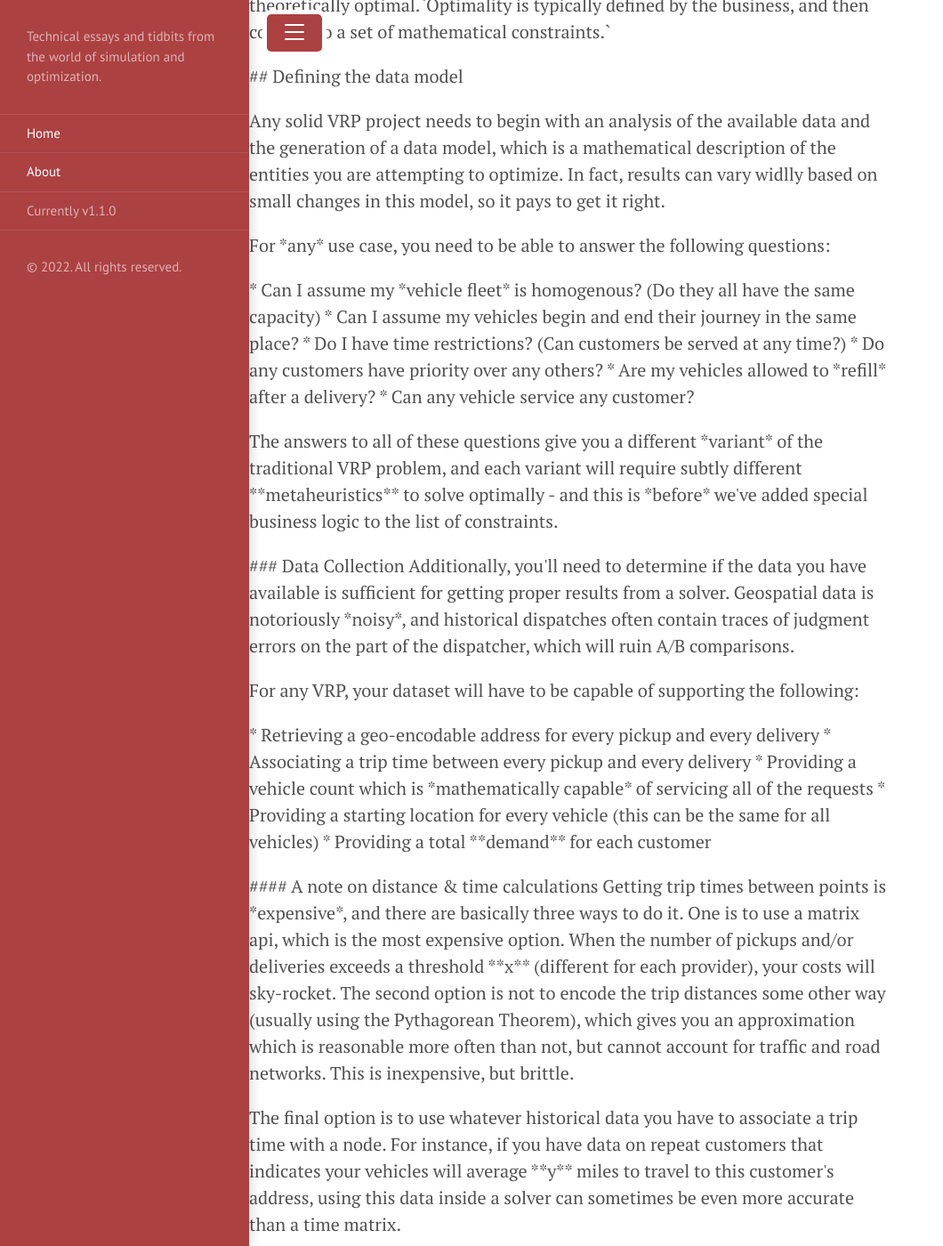
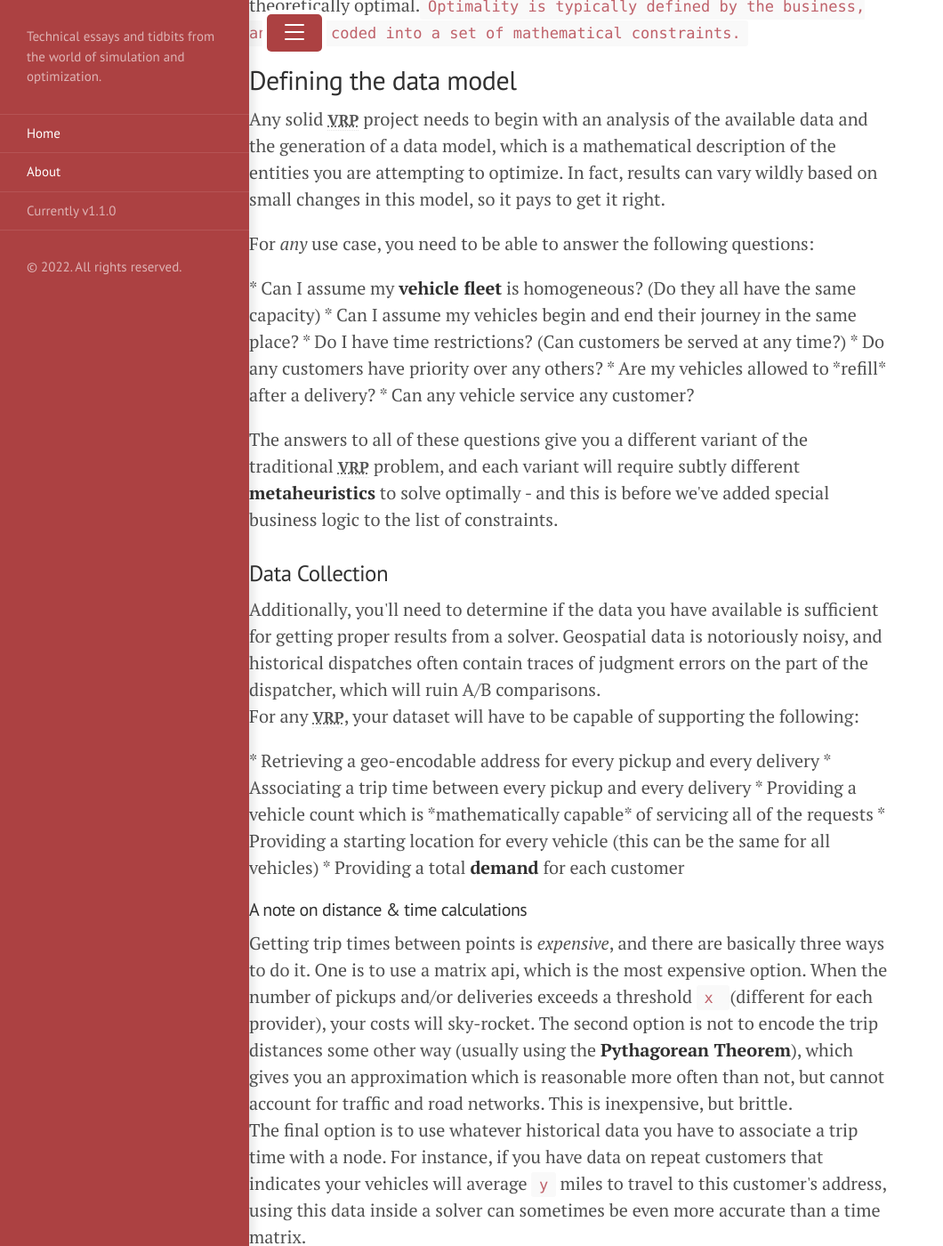
Before and after one commit to jamesneb/jamesneb.github.io, a Jekyll site: the page built from _posts/2022-04-02-notes_on_optimization.md, in a window 1280 px wide and 1400 px high, scrolled down 737 px. Shown: the whole window at 89% size, without its empty margins (0-1060 px from the left). Built offline with Jekyll 4.4.1, drawn with Linux system fonts in a browser that asks for light colours; some of the changed text lies outside the part shown.

Commit message:
Adds formatting to 2022-04-02 post

```diff
--- a/_posts/2022-04-02-notes_on_optimization.md
+++ b/_posts/2022-04-02-notes_on_optimization.md
@@ -6,70 +6,71 @@ title: Notes on VRP Optimization
 As consumers, most of us don't put a great deal of thought into how the products we purchase travel
 from storage facility to doorstep - we mostly just care that they arrive as scheduled and in good
 condition. Beneath the surface, though, is a fascinating technical problem that always goes
-someting like this:
+something like this:
 <p>
 <blockquote>
- A company maintains a fleet of *vehicles* which need to service a collection of
-*customers* in a certain *timeframe*.</blockquote>
+ A company maintains a fleet of <em>>vehicles</em> which need to service a collection of
+<em>customers</em> in a certain <em>time-frame</em>.</blockquote>
 
 How do we make sure that we are doing this efficiently?
 <p>
-Failure to do so results in extra cost due to **fuel consumption**, **vehicle maintenance** and
-**labor**. When you take these considerations together with special constraints defined by the
-particular business, such as a **maximum working day**, **guaranteed time**, and **time windows**,
+Failure to do so results in extra cost due to <strong>fuel consumption</strong>, <strong>vehicle maintenance</strong> and
+<strong>labor</strong>. When you take these considerations together with special constraints defined by the
+particular business, such as a <em>maximum working day</em>, <em>guaranteed time</em>, and <em>time windows</em>,
 you get <abbr title="Vehicle Routing Problem">VRP</abbr>.
 
 <p>
-<abbr title="Vehicle Routing Problem">VRP</abbr> is a generalization of the Traveing Salesman Problem - no exact solutions are known for the size
+<abbr title="Vehicle Routing Problem">VRP</abbr> is a generalization of the Traveling Salesman Problem - no exact solutions are known for the size
 of practical, real-world data-sets, and so typically heuristics are employed to reach reasonable
-solutions that may not be theoretically optimal.`Optimality is typically defined by the business,
-and then coded into a set of mathematical constraints.`
+solutions that may not be theoretically optimal.<code>Optimality is typically defined by the business,
+and then coded into a set of mathematical constraints.</code>
 <p>
 
-## Defining the data model
+<h2> Defining the data model</h2>
 <p>
-Any solid VRP project needs to begin with an analysis of the available data and the generation of a
+Any solid <abbr title="Vehicle Routing Problem">VRP</abbr> project needs to begin with an analysis of the available data and the generation of a
 data model, which is a mathematical description of the entities you are attempting to optimize. In
-fact, results can vary widlly based on small changes in this model, so it pays to get it right.
+fact, results can vary wildly based on small changes in this model, so it pays to get it right.
 <p>
-For *any* use case, you need to be able to answer the following questions:
+For <em>any</em> use case, you need to be able to answer the following questions:
 <p>
-* Can I assume my *vehicle fleet* is homogenous? (Do they all have the same capacity)
+* Can I assume my <strong>vehicle fleet</strong> is homogeneous? (Do they all have the same capacity)
 * Can I assume my vehicles begin and end their journey in the same place?
 * Do I have time restrictions? (Can customers be served at any time?)
 * Do any customers have priority over any others?
 * Are my vehicles allowed to *refill* after a delivery?
 * Can any vehicle service any customer?
 <p>
-The answers to all of these questions give you a different *variant* of the traditional VRP
-problem, and each variant will require subtly different **metaheuristics** to solve optimally - and
-this is *before* we've added special business logic to the list of constraints.
+The answers to all of these questions give you a different variant of the traditional <abbr
+title="Vehicle Routing Problem">VRP</abbr>
+problem, and each variant will require subtly different <strong>metaheuristics</strong> to solve optimally - and
+this is before we've added special business logic to the list of constraints.
 <p>
-### Data Collection
+<h3> Data Collection</h3>
 Additionally, you'll need to determine if the data you have available is sufficient for getting
-proper results from a solver. Geospatial data is notoriously *noisy*, and historical dispatches
+proper results from a solver. Geospatial data is notoriously noisy, and historical dispatches
 often contain traces of judgment errors on the part of the dispatcher, which will ruin A/B
 comparisons.
 <p>
-For any VRP, your dataset will have to be capable of supporting the following:
+For any <abbr title="Vehicle Routing Problem">VRP</abbr>, your dataset will have to be capable of supporting the following:
 <p>
 * Retrieving a geo-encodable address for every pickup and every delivery
 * Associating a trip time between every pickup and every delivery
 * Providing a vehicle count which is *mathematically capable* of servicing all of the requests
 * Providing a starting location for every vehicle (this can be the same for all vehicles)
-* Providing a total **demand** for each customer
+* Providing a total <strong>demand</strong> for each customer
 <p>
-#### A note on distance & time calculations
+<h4> A note on distance & time calculations</h4>
 
-Getting trip times between points is *expensive*, and there are basically three ways to do it. One
+Getting trip times between points is <em>expensive</em>, and there are basically three ways to do it. One
 is to use a matrix api, which is the most expensive option. When the number of pickups and/or
-deliveries exceeds a threshold **x** (different for each provider), your costs will sky-rocket. The
-second option is not to encode the trip distances some other way (usually using the Pythagorean
-Theorem), which gives you an approximation which is reasonable more often than not, but cannot
+deliveries exceeds a threshold <code> x </code> (different for each provider), your costs will sky-rocket. The
+second option is not to encode the trip distances some other way (usually using the <strong>Pythagorean
+Theorem</strong>), which gives you an approximation which is reasonable more often than not, but cannot
 account for traffic and road networks. This is inexpensive, but brittle.
 <p>
 The final option is to use whatever historical data you have to associate a trip time with a node.
-For instance, if you have data on repeat customers that indicates your vehicles will average **y**
+For instance, if you have data on repeat customers that indicates your vehicles will average <code> y</code>
 miles to travel to this customer's address, using this data inside a solver can sometimes be even
 more accurate than a time matrix.
 <p>
```
